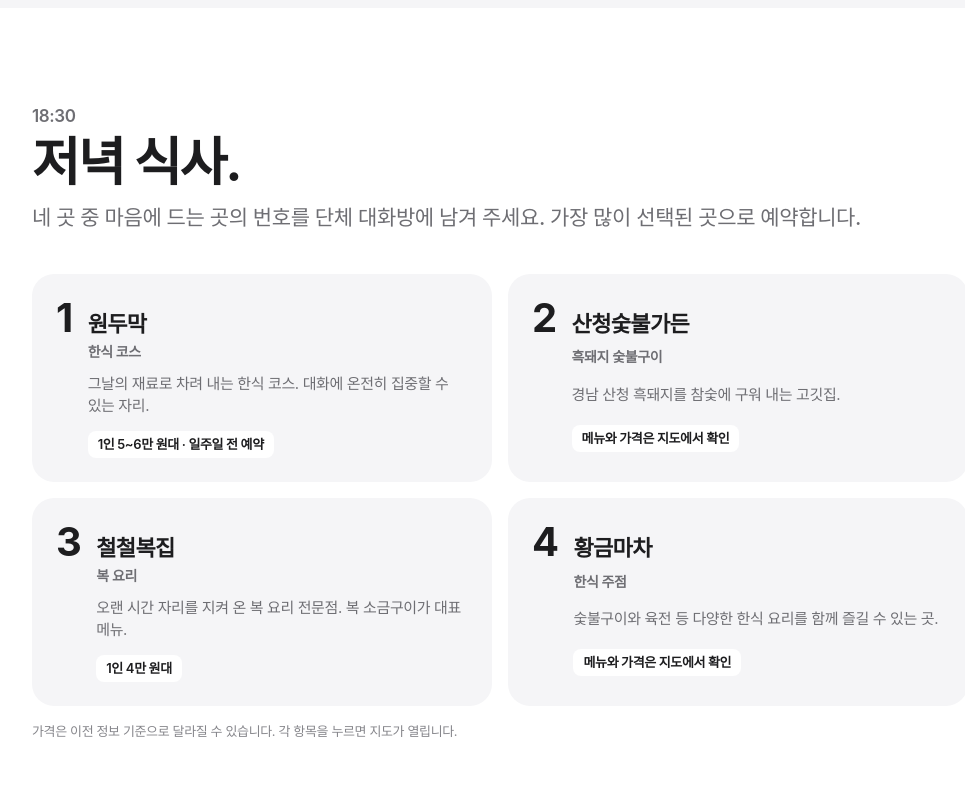
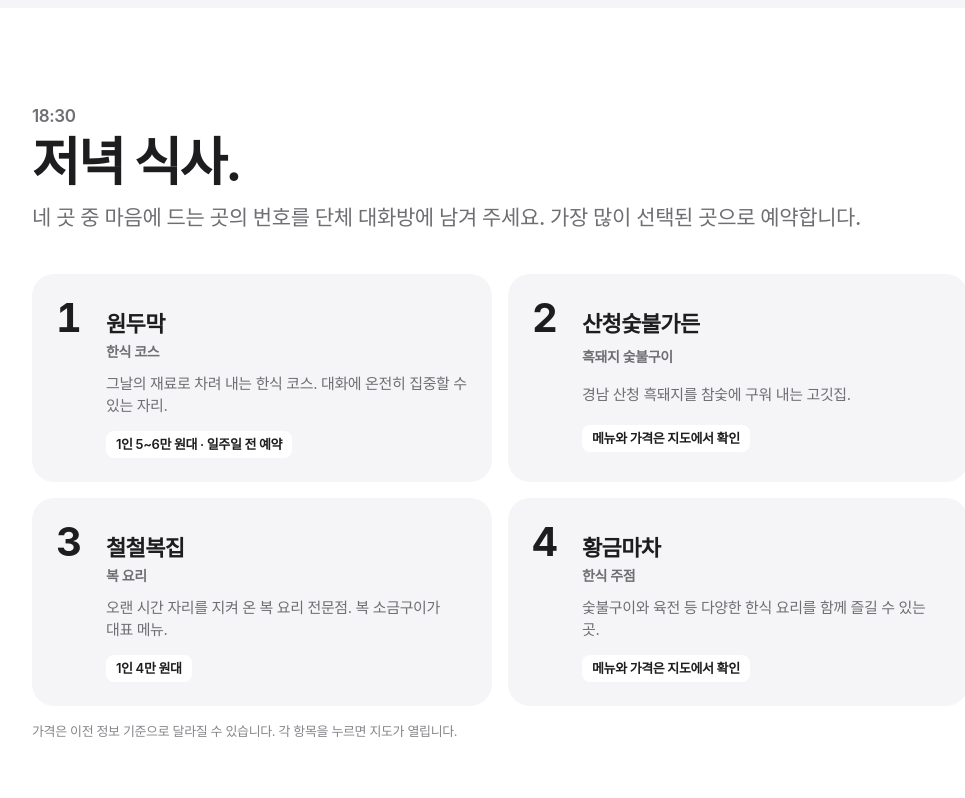
Before and after one commit to zkxks1004-eng/euljiro-1111, a plain HTML site: page index.html in a window 1280 px wide. Shown: the part 3839-4637 px from the top of the page, without its empty margins (140-1105 px from the left). Drawn offline with Linux system fonts and the light colour scheme; a web font is replaced by a local one.

Commit message:
번호 폭 맞춤
Co-Authored-By: Claude Opus 5.5 <noreply@anthropic.com>
Claude-Session: https://claude.ai/code/session_015DXc8tKraCrNn75qTPpfLZ

```diff
--- a/index.html
+++ b/index.html
@@ -83,7 +83,7 @@ section.alt .info div{background:#fff}
 .pick{display:grid;grid-template-columns:auto 1fr;column-gap:16px;row-gap:4px;align-items:baseline;text-decoration:none;color:var(--ink);
   background:var(--alt);border-radius:22px;padding:24px;transition:transform .25s,box-shadow .25s}
 .pick:hover{transform:translateY(-2px);box-shadow:0 8px 24px rgba(0,0,0,.08)}
-.pick .no{grid-row:1/4;font-size:40px;font-weight:700;letter-spacing:-.04em;line-height:1;color:var(--ink)}
+.pick .no{grid-row:1/4;width:34px;font-variant-numeric:tabular-nums;font-size:40px;font-weight:700;letter-spacing:-.04em;line-height:1;color:var(--ink)}
 .pick b{font-size:22px;letter-spacing:-.03em}
 .pick .kind{grid-column:2;font-size:14px;font-weight:600;color:var(--ink2);margin-top:-2px}
 .pick .desc{grid-column:2;font-size:15px;color:var(--ink2);margin-top:6px}
```
